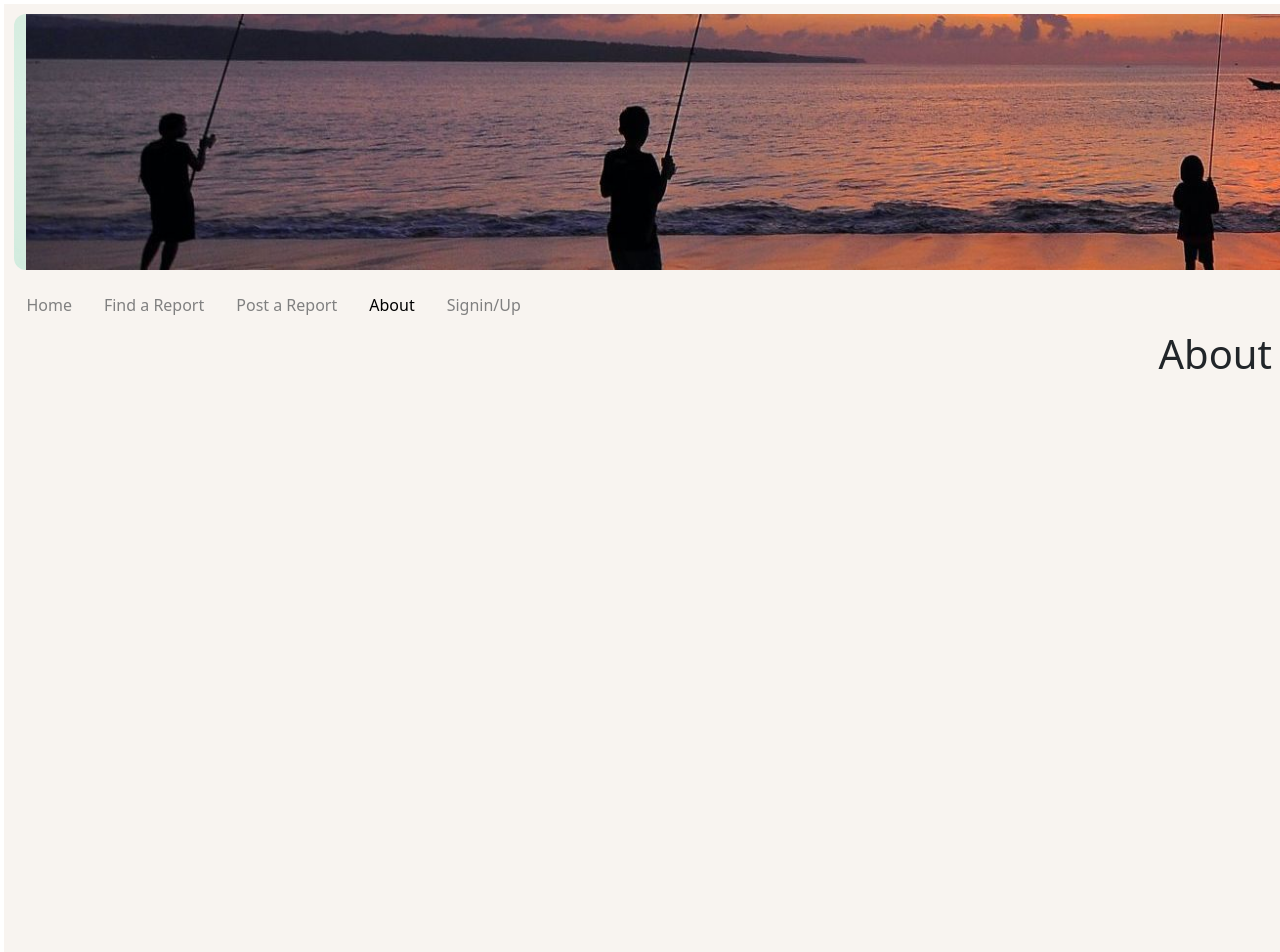
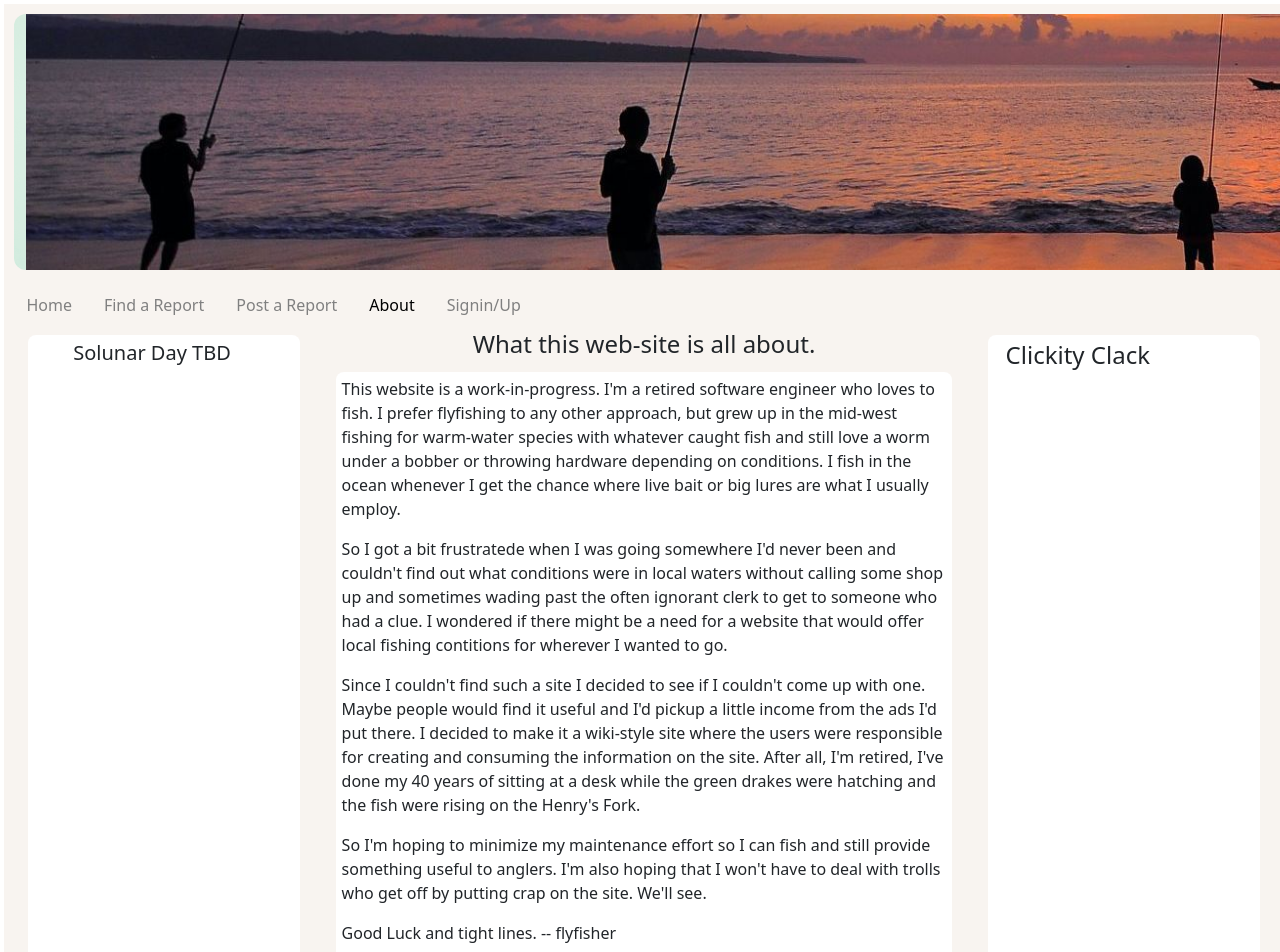
Before and after one commit to flyfisher1952/freefishingreports, a React (Create React App) app: page /About in a window 1280 px wide. Shown: the top 952 px of the page. Built offline with nearby package versions, Linux system fonts and the light colour scheme.

Commit message:
1st cut at the about page

```diff
--- a/src/App.css
+++ b/src/App.css
@@ -68,11 +68,19 @@ td {
     text-align: center;
 }
 
+.report-col-gap {
+    margin-left: 4px;
+    margin-right: 4px;
+}
 .report-body {
     width: 60%;
+}
+
+.report-guidelines {
+    font-size: smaller;
 }
 
 /* hide the AsyncTypeahead spinner */
 .rbt-loader {
     display: none;
-  }
+}
--- a/src/pages/About.js
+++ b/src/pages/About.js
@@ -1,18 +1,55 @@
-import React from 'react';
+import React from "react";
+import SolunarDay from "../components/SolunarDay";
+import Adds from "../components/Adds";
 
 const About = () => {
-return (
-	<div
-	style={{
-		display: 'flex',
-		justifyContent: 'Right',
-		alignItems: 'Right',
-		height: '100vh'
-	}}
-	>
-	<h1>About</h1>
-	</div>
-);
+    return (
+        <div className="container-fluid">
+            <div className="row h-100">
+                <div className="col-3">
+                    <SolunarDay />
+                </div>
+                <div className="col-6">
+                    <div className="row text-center">
+                        <div className="col-12">
+                            <h4>What this web-site is all about.</h4>
+                        </div>
+                    </div>
+                    <div className="row">
+                        <div className="col-12">
+                            <div className="bordered-component">
+                                <p>
+                                    This website is a work-in-progress. I'm a retired software engineer who loves to fish. I prefer flyfishing to any other
+                                    approach, but grew up in the mid-west fishing for warm-water species with whatever caught fish and still love a worm under a
+                                    bobber or throwing hardware depending on conditions. I fish in the ocean whenever I get the chance where live bait or big
+                                    lures are what I usually employ.
+                                </p>
+                                <p>
+                                    So I got a bit frustratede when I was going somewhere I'd never been and couldn't find out what conditions were in local
+                                    waters without calling some shop up and sometimes wading past the often ignorant clerk to get to someone who had a clue. I
+                                    wondered if there might be a need for a website that would offer local fishing contitions for wherever I wanted to go.
+                                </p>
+                                <p>
+                                    Since I couldn't find such a site I decided to see if I couldn't come up with one. Maybe people would find it useful and I'd
+                                    pickup a little income from the ads I'd put there. I decided to make it a wiki-style site where the users were responsible
+                                    for creating and consuming the information on the site. After all, I'm retired, I've done my 40 years of sitting at a desk
+                                    while the green drakes were hatching and the fish were rising on the Henry's Fork.
+                                </p>
+                                <p>
+                                    So I'm hoping to minimize my maintenance effort so I can fish and still provide something useful to anglers. I'm also hoping
+                                    that I won't have to deal with trolls who get off by putting crap on the site. We'll see.
+                                </p>
+                                <p>Good Luck and tight lines. -- flyfisher</p>
+                            </div>
+                        </div>
+                    </div>
+                </div>
+                <div className="col-3">
+                    <Adds />
+                </div>
+            </div>
+        </div>
+    );
 };
 
 export default About;
--- a/src/pages/PostReport.js
+++ b/src/pages/PostReport.js
@@ -119,16 +119,14 @@ const PostReport = () => {
     };
 
     return (
-        <div className="container-fluid">
+        <div className="container-fluid h-100">
             <div className="row text-center">
-                <div className="col-4"></div>
-                <div className="col-4">
+                <div className="col-12">
                     <h4>Create a Report</h4>
                 </div>
-                <div className="col-4"></div>
             </div>
-            <div className="row">
-                <div className="col-3">
+            <div className="row align-items-start h-100">
+                <div className="col-3 bordered-component">
                     <Table className="table search-bar-filter">
                         <tbody>
                             <tr>
@@ -203,6 +201,21 @@ const PostReport = () => {
                                     />
                                 </td>
                             </tr>
+                            <tr>
+                                <td className="report-guidelines" colSpan={2}>
+                                    Please just focus on the quality of the fishing (Great, Good, Fair, Poor, etc.) and what worked (types of flies, lures,
+                                    bait, etc.) If a certain time of day was best you might include that.
+                                    <br />
+                                    <br />
+                                    Please avoid anything that isn't directly about fishing (climate change, etc.)
+                                    <br />
+                                    <br />
+                                    This is a Wiki-style site, so you are being trusted to stick to the subject.
+                                    <br />
+                                    <br />
+                                    -- Thanks
+                                </td>
+                            </tr>
                         </tbody>
                     </Table>
                 </div>
```
